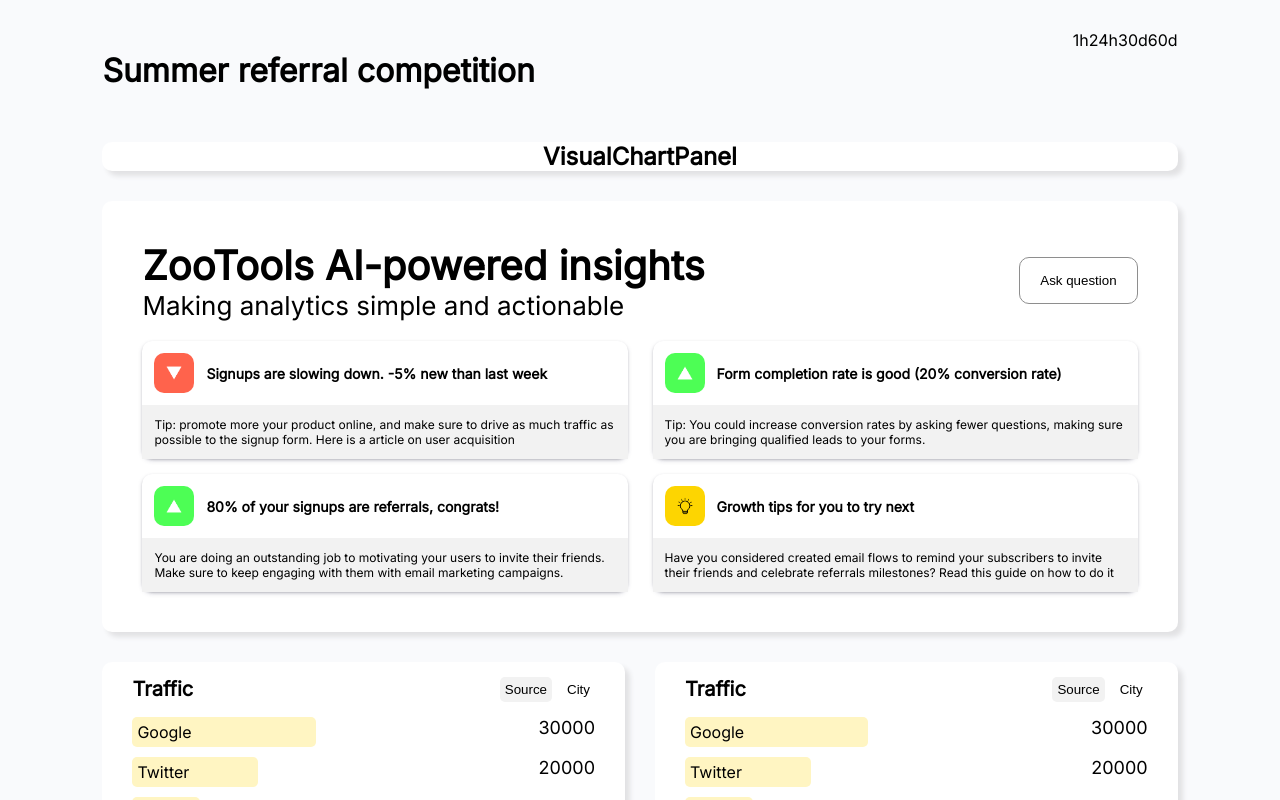
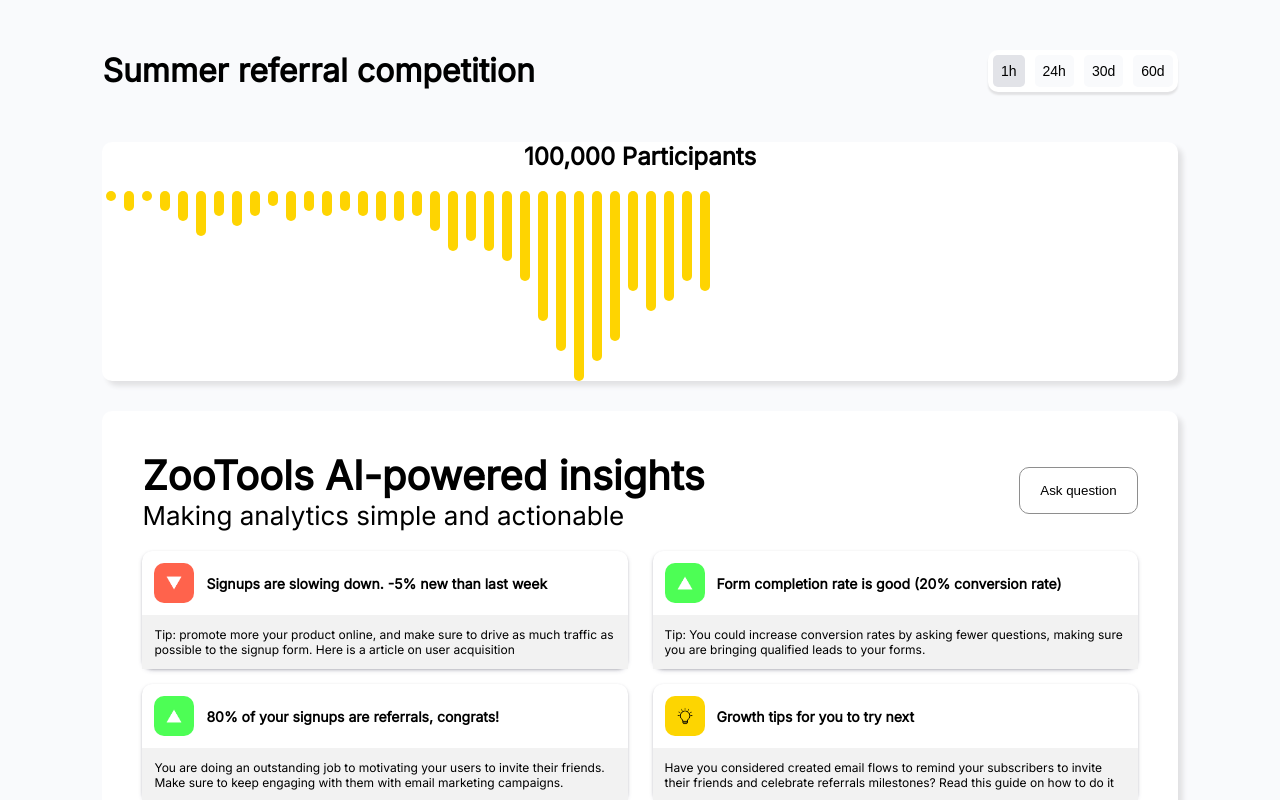
Before and after one commit to neby10/ZooTools-challenge, a React (Create React App) app: page / in a window 1280 px wide. Shown: the top 800 px of the page. Built offline with nearby package versions, Linux system fonts and the light colour scheme.

Commit message:
timeFrameSelector implemented in top right of page

```diff
--- a/src/App.css
+++ b/src/App.css
@@ -30,3 +30,7 @@
   border-radius: 10px;
   box-shadow: 5px 5px 5px #E2E2E4;
 }
+
+.bar-chart-item:hover {
+
+}
--- a/src/App.js
+++ b/src/App.js
@@ -2,12 +2,13 @@
 import LeaderboardPanel from './components/LeaderboardPanel';
 import OverviewPanel from './components/OverviewPanel';
 import TimeFrameSelector from './components/TimeFrameSelector';
-import VisualChartPanel from './components/VisualChartPanel';
+import BarChartPanel from './components/BarChartPanel';
 import userLeaderboard from './dummy_data/userLeaderboard.json';
 import signupLocation from './dummy_data/signupLocation.json';
 import traffic from './dummy_data/traffic.json';
 import insights from './dummy_data/insights.json';
 import behaviour from './dummy_data/behavior.json';
+import bar_chart from './dummy_data/bar_chart.json';
 
 function App() {
 
@@ -38,7 +39,7 @@
         <h1>Summer referral competition</h1>
         <TimeFrameSelector lengths={timeFrames} />
       </div>
-      <VisualChartPanel />
+      <BarChartPanel items={bar_chart.items} />
       <OverviewPanel
         title={insights.title}
         caption={insights.caption}
--- /dev/null
+++ b/src/components/BarChartPanel.js
@@ -0,0 +1,34 @@
+import React from 'react';
+
+function BarChartPanel({items}) {
+
+    const barChartPanelStyle = {
+        backgroundColor: "var(--color-layered-background)",
+    }
+
+    const barChartStyle = {
+        display: "flex",
+        flexDirection: "row",
+    }
+
+    return (
+        <div style={barChartPanelStyle} className='section my-box-shadow'>
+            <h2>100,000 Participants</h2>
+            <div style={barChartStyle}>
+                {
+                    items.map((item, index) => (
+                        <div className='bar-chart-item' style={{
+                            backgroundColor: "var(--color-yellow)",
+                            width: "10px",
+                            height: `${item.value / 100}px`,
+                            margin: "0 4px",
+                            borderRadius: "5px",
+                        }} key={index}></div>
+                    ))
+                }
+            </div>
+        </div>
+    )
+}
+
+export default BarChartPanel;
--- a/src/components/TimeFrameSelector.js
+++ b/src/components/TimeFrameSelector.js
@@ -1,15 +1,49 @@
-import React from 'react';
+import React, { useEffect, useState } from 'react';
 
 function TimeFrameSelector({ lengths }) {
+    const [currentTimeFrame, setCurrentTimeFrame] = useState(lengths[0]);
+
+    const handleTimeFrameClick = (event) => {
+        setCurrentTimeFrame(event.target.value);
+    }
+
+    useEffect(() => {
+        console.log(currentTimeFrame)
+    }, [currentTimeFrame])
+
+    const timeFrameSelectorContainer = {
+        display: "flex",
+        flexDirection: "row",
+        backgroundColor: "var(--color-layered-background)",
+        justifyContent: "center",
+        borderRadius: "10px",
+        boxShadow: "0px 3px 2px #E2E2E4",
+
+    }
 
     return (
-        <div className='TimeFrameSelector'>
+        <div style={{display: "flex", alignItems: "center"}}>
+            <div style={timeFrameSelectorContainer}>
             {
                 lengths.map((item, index) => (
-                    <span key={index}>{item}</span>
+                    <button style={{
+                        backgroundColor: currentTimeFrame === item ? "#E2E3E8" : "var(--color-main-background)",
+                        borderRadius: "5px",
+                        border: "none",
+                        padding: "5px",
+                        fontSize: "14px",
+                        margin: "5px",
+                        padding: "8px",
+                        // margin: columns[0] === item ? "0 5px 0 0" : "0 0 0 5px",
+                    }}
+                    onClick={handleTimeFrameClick}
+                    value={item}
+                    key={index}>
+                        {item}
+                    </button>
                 ))
             }
-
+            </div>
         </div>
     )
 }
--- a/src/components/VisualChartPanel.js
+++ /dev/null
@@ -1,16 +0,0 @@
-import React from 'react';
-
-function VisualChartPanel() {
-
-    const visualChartPanelStyle = {
-        backgroundColor: "var(--color-layered-background)",
-    }
-
-    return (
-        <div style={visualChartPanelStyle} className='section my-box-shadow'>
-            <h2>VisualChartPanel</h2>
-        </div>
-    )
-}
-
-export default VisualChartPanel;
--- /dev/null
+++ b/src/dummy_data/bar_chart.json
@@ -0,0 +1,140 @@
+{
+    "items": [
+        {
+            "date": "1/5/2023",
+            "value": "1000"
+        },
+        {
+            "date": "1/12/2023",
+            "value": "2000"
+        },
+        {
+            "date": "1/19/2023",
+            "value": "1000"
+        },
+        {
+            "date": "1/26/2023",
+            "value": "2000"
+        },
+        {
+            "date": "2/2/2023",
+            "value": "3000"
+        },
+        {
+            "date": "2/9/2023",
+            "value": "4500"
+        },
+        {
+            "date": "2/16/2023",
+            "value": "2500"
+        },
+        {
+            "date": "2/23/2023",
+            "value": "3500"
+        },
+        {
+            "date": "3/2/2023",
+            "value": "2500"
+        },
+        {
+            "date": "3/9/2023",
+            "value": "1500"
+        },
+        {
+            "date": "3/16/2023",
+            "value": "3000"
+        },
+        {
+            "date": "3/23/2023",
+            "value": "2000"
+        },
+        {
+            "date": "3/30/2023",
+            "value": "2500"
+        },
+        {
+            "date": "4/6/2023",
+            "value": "2000"
+        },
+        {
+            "date": "4/13/2023",
+            "value": "2500"
+        },
+        {
+            "date": "4/20/2023",
+            "value": "3000"
+        },
+        {
+            "date": "4/27/2023",
+            "value": "3000"
+        },
+        {
+            "date": "5/4/2023",
+            "value": "2500"
+        },
+        {
+            "date": "5/11/2023",
+            "value": "4000"
+        },
+        {
+            "date": "5/18/2023",
+            "value": "6000"
+        },
+        {
+            "date": "5/25/2023",
+            "value": "5000"
+        },
+        {
+            "date": "6/1/2023",
+            "value": "6000"
+        },
+        {
+            "date": "6/8/2023",
+            "value": "7000"
+        },
+        {
+            "date": "6/15/2023",
+            "value": "9000"
+        },
+        {
+            "date": "6/22/2023",
+            "value": "13000"
+        },
+        {
+            "date": "6/29/2023",
+            "value": "16000"
+        },
+        {
+            "date": "7/6/2023",
+            "value": "19000"
+        },
+        {
+            "date": "7/13/2023",
+            "value": "17000"
+        },
+        {
+            "date": "7/20/2023",
+            "value": "15000"
+        },
+        {
+            "date": "7/27/2023",
+            "value": "10000"
+        },
+        {
+            "date": "8/3/2023",
+            "value": "12000"
+        },
+        {
+            "date": "8/10/2023",
+            "value": "11000"
+        },
+        {
+            "date": "8/17/2023",
+            "value": "9000"
+        },
+        {
+            "date": "8/24/2023",
+            "value": "10000"
+        }
+    ]
+}
```
Also changed, not shown: 1 other file (tests, documents, lock files or other folders).
